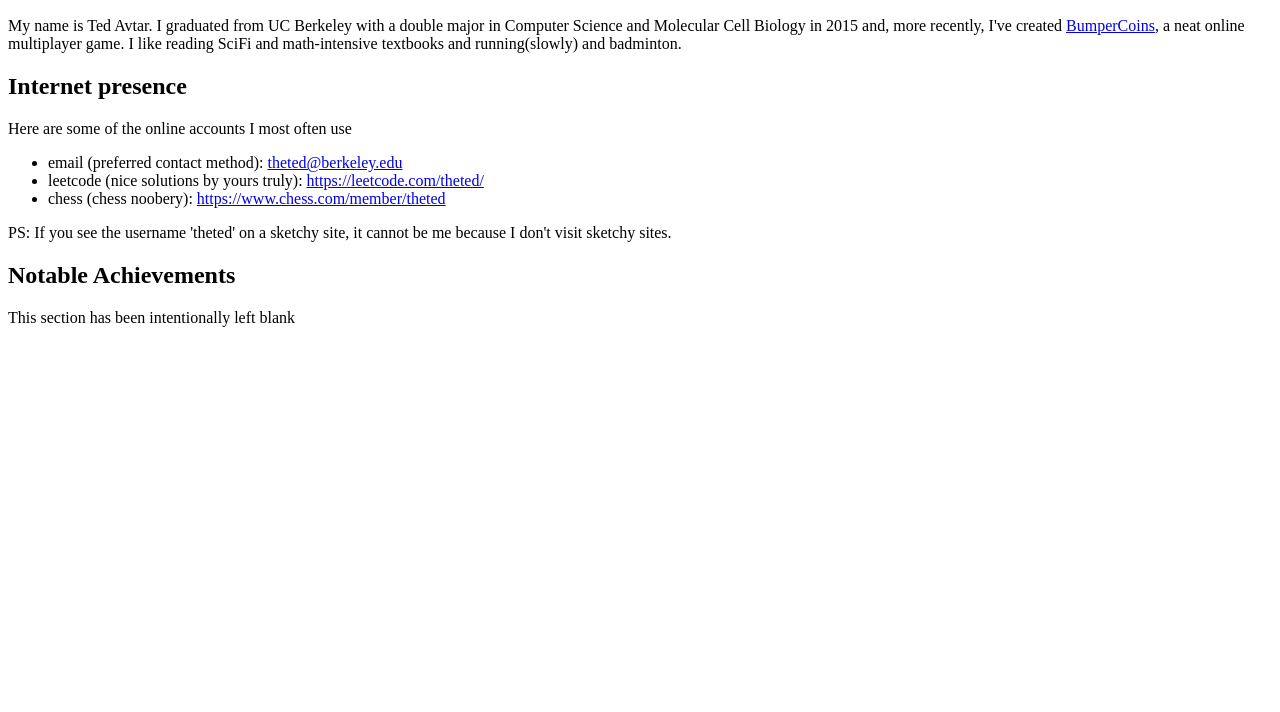
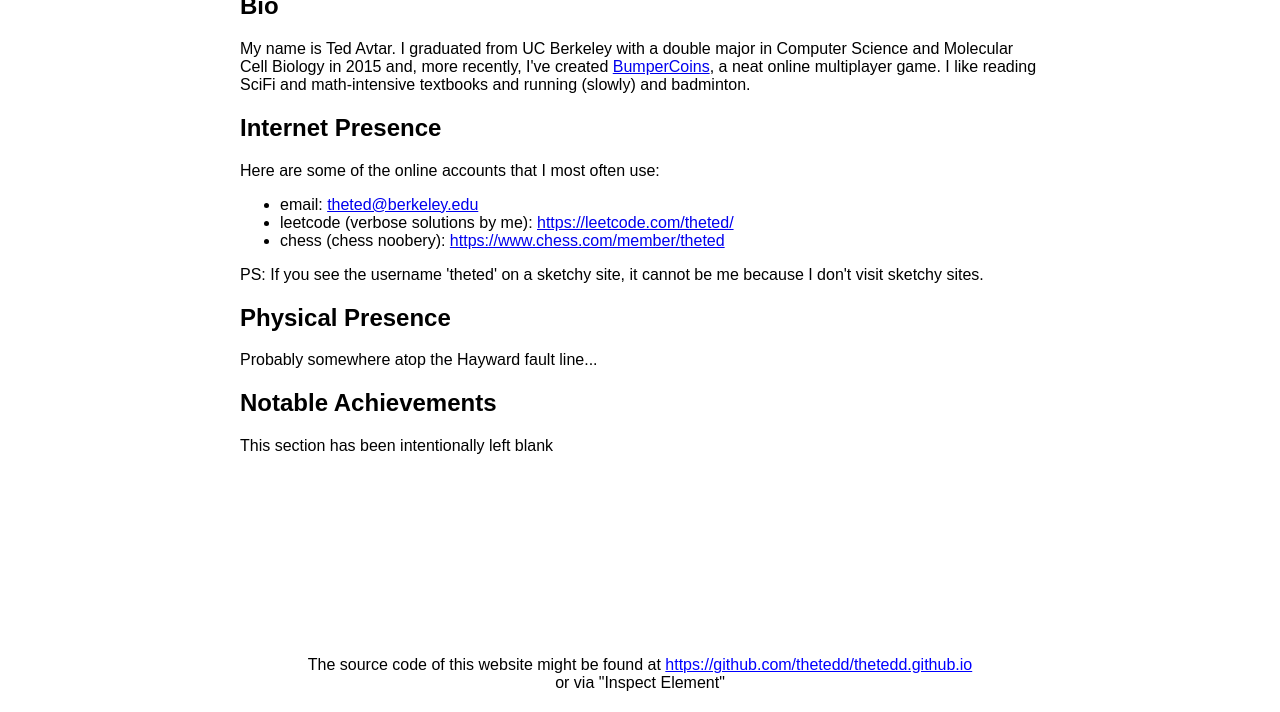
Before and after one commit to avtarted/avtarted.github.io, a plain HTML site: page index.html in a window 1280 px wide. Shown: the part 96-808 px from the top of the page. Drawn offline with Linux system fonts and the light colour scheme.

Commit message:
Rebase, add favicon, css and content tweaks

```diff
--- a/index.html
+++ b/index.html
@@ -1,23 +1,36 @@
-<title>Hello Stalker</title>
+<!DOCTYPE html>
+<html lang="en">
+	<!--<title>Hello Stalker</title>-->
+	<title>About Me</title>
+	<link rel="stylesheet" href="styles.css">
+	<link rel="icon" href="favicon.svg">
 	<body>
-	<h1>Hello Stalker</h1>
-
+		<div class = "bodywrapper">
+			<div class = "content">
+				<h1>About Me</h1>
 				<h2>Bio</h2>
 				<p>
 				My name is Ted Avtar.
 				I graduated from UC Berkeley with a double major in Computer Science and Molecular Cell Biology in 2015 and, more recently, I've created <a href="https://bumpercoins.io/" target="_blank">BumperCoins</a>, a neat online multiplayer game.
-	I like reading SciFi and math-intensive textbooks and running(slowly) and badminton.
+				I like reading SciFi and math-intensive textbooks and running (slowly) and badminton.
 				</p>
 
-	<h2>Internet presence</h2>
-	<p>Here are some of the online accounts I most often use</p>
+				<h2>Internet Presence</h2>
+				<p>Here are some of the online accounts that I most often use:</p>
 				<ul>
-		<li>email (preferred contact method): <a href="mailto:theted@berkeley.edu">theted@berkeley.edu</a></li>
-		<li>leetcode (nice solutions by yours truly): <a href="https://leetcode.com/theted/" target="_blank">https://leetcode.com/theted/</a></li>
+					<li>email: <a href="mailto:theted@berkeley.edu">theted@berkeley.edu</a></li>
+					<li>leetcode (verbose solutions by me): <a href="https://leetcode.com/theted/" target="_blank">https://leetcode.com/theted/</a></li>
 					<li>chess (chess noobery): <a href="https://www.chess.com/member/theted" target="_blank">https://www.chess.com/member/theted</a></li>
 				</ul>
 				<p>PS: If you see the username 'theted' on a sketchy site, it cannot be me because I don't visit sketchy sites.</p>
 
+				<h2>Physical Presence</h2>
+				Probably somewhere atop the Hayward fault line...
+
 				<h2>Notable Achievements</h2>
 				<p>This section has been intentionally left blank</p>
+			</div>
+			<footer>The source code of this website might be found at <a href="https://www.youtube.com/watch?v=dQw4w9WgXcQ" target="_blank" style="color:blue">https://github.com/thetedd/thetedd.github.io</a><br>or via "Inspect Element"</footer>
+		</div>
 	</body>
+</html>
--- /dev/null
+++ b/styles.css
@@ -0,0 +1,27 @@
+html {
+	display: grid;
+	min-height: 100%;
+}
+
+body {
+	min-height: 100%;
+}
+
+.bodywrapper {
+	min-height: 100%;
+	display: flex;
+	flex-direction: column;
+	margin-left: auto;
+	margin-right: auto;
+	max-width: 50em;
+	font-family: Arial;
+}
+
+header, footer {
+	text-align: center;
+}
+
+footer {
+	margin-top: auto;
+	margin-bottom: 20px;
+}
```
Also changed, not shown: favicon.svg (added). Lines whose indentation alone changed are shown as unchanged.
